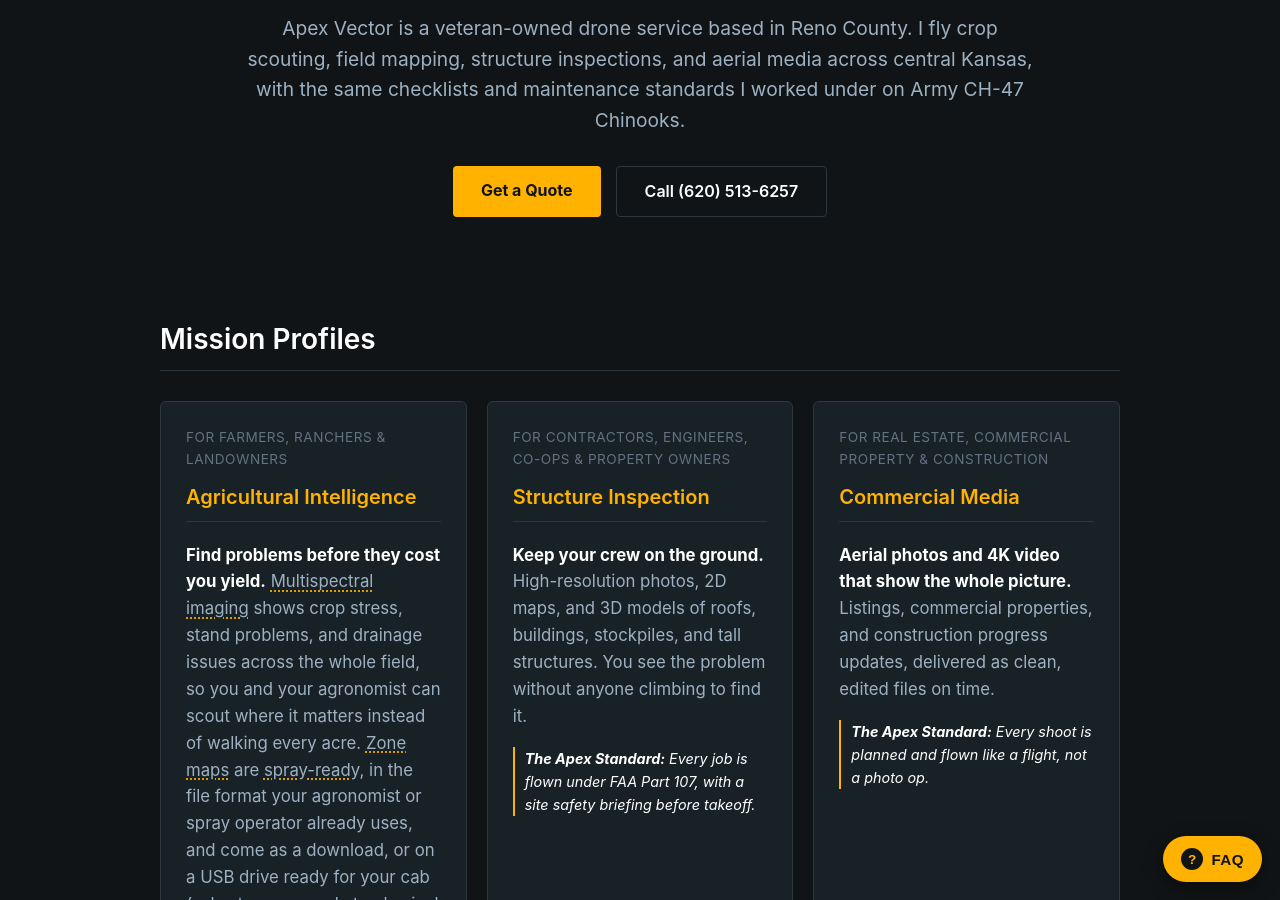
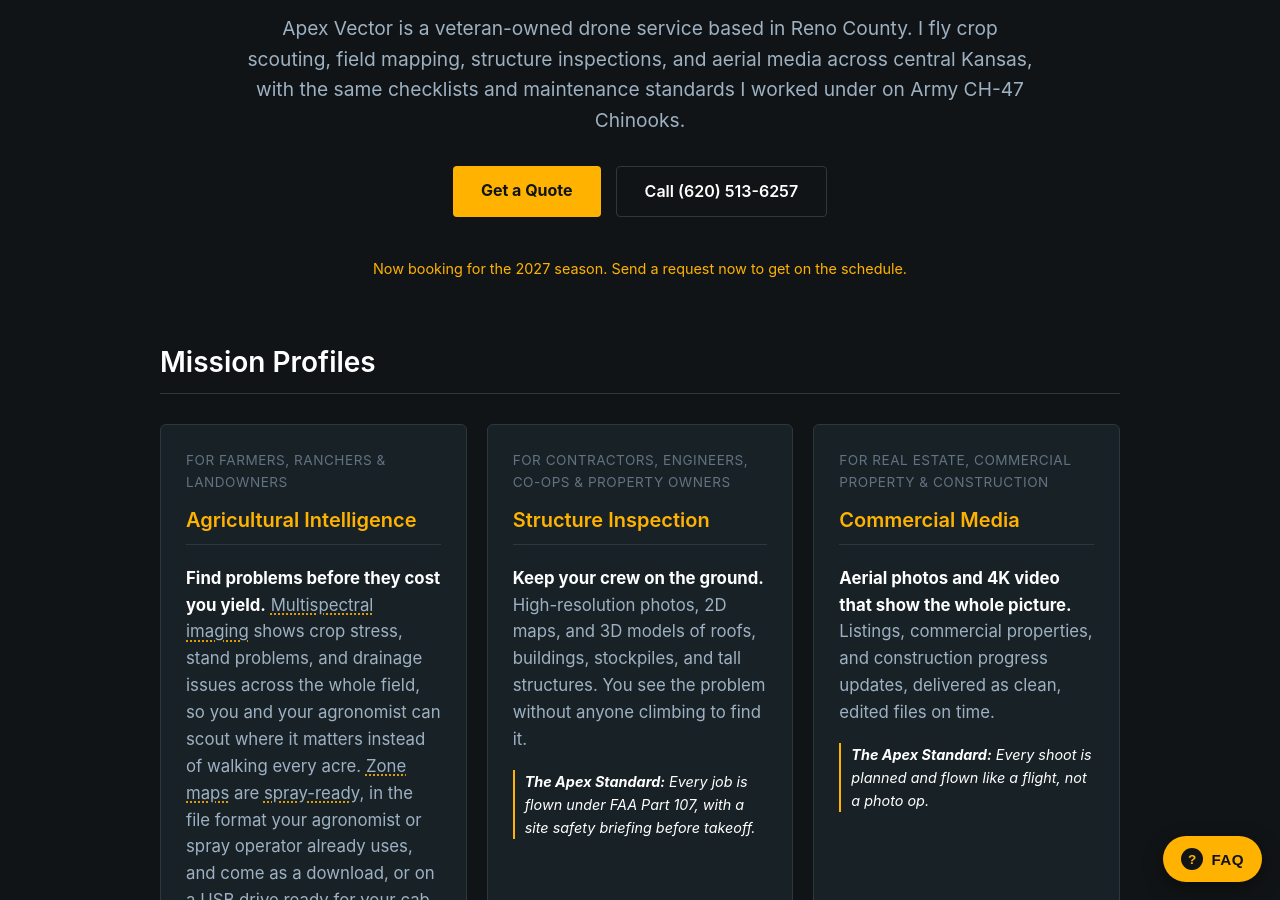
Before and after one commit to traviscloke126/traviscloke126.github.io, a Jekyll site: the page built from index.md, in a window 1280 px wide and 900 px high, scrolled down 537 px. Built offline with Jekyll 4.4.1, drawn with Linux system fonts in a browser that asks for light colours.

Commit message:
Add 'Now booking for the 2027 season' note to home hero and quote page
Co-Authored-By: Claude Opus 5.5 <noreply@anthropic.com>
Claude-Session: https://claude.ai/code/session_0121nintZbMubHLsTf2sNPjg

```diff
--- a/index.md
+++ b/index.md
@@ -18,6 +18,7 @@ description: "Reno County's ag mapping specialist. Veteran-owned drone service i
         <a href="{{ '/operations.html' | relative_url }}" class="btn-secondary">See What I Fly</a>
         {% endif %}
     </div>
+    <div class="season-note" style="margin-top:0.9rem; font-size:0.9rem; color:#FFB300;">Now booking for the 2027 season. Send a request now to get on the schedule.</div>
 </div>
 
 ## Mission Profiles
```
Also changed, not shown: request.md (+2 -0 lines).
